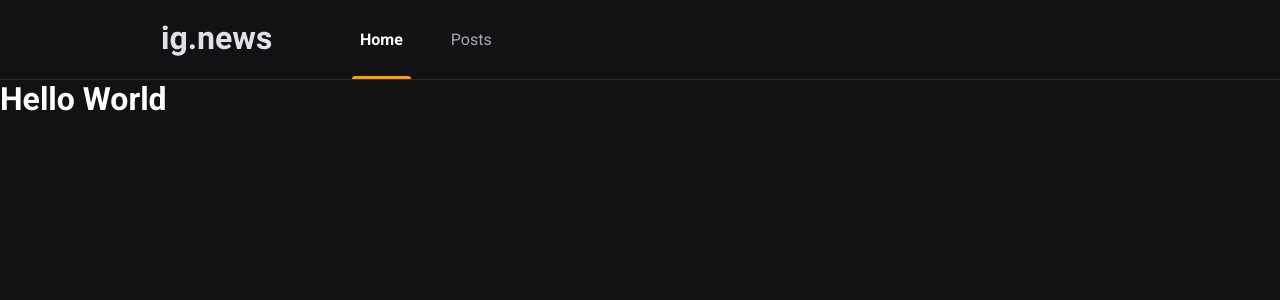
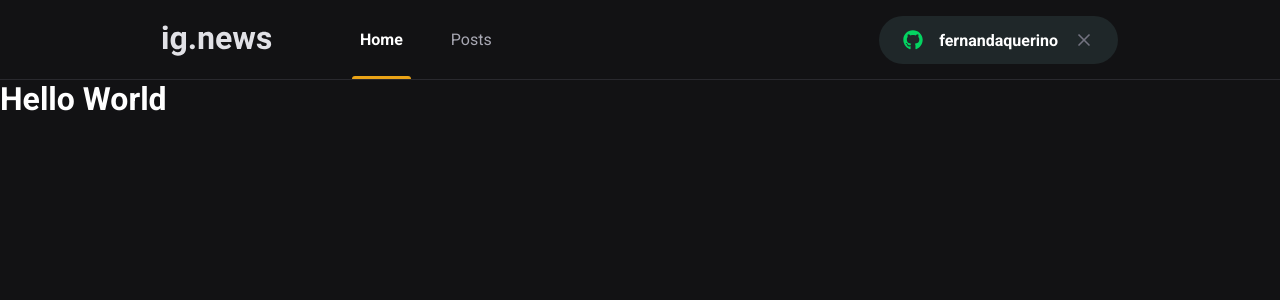
Before and after one commit to fernandaquerino/ignews, a Next.js app: page / in a window 1280 px wide. Shown: the top 300 px of the page. Built offline with nearby package versions, Linux system fonts and the light colour scheme.

Commit message:
feat: layout botao signin

```diff
--- a/package.json
+++ b/package.json
@@ -11,6 +11,7 @@
     "next": "12.0.10",
     "react": "17.0.2",
     "react-dom": "17.0.2",
+    "react-icons": "^4.3.1",
     "sass": "^1.49.7"
   },
   "devDependencies": {
--- a/src/components/Header/index.tsx
+++ b/src/components/Header/index.tsx
@@ -1,3 +1,4 @@
+import { SignInButton } from '../SignInButton';
 import styles from './styles.module.scss';
 
 export function Header() {
@@ -9,6 +10,8 @@
           <a className={styles.active}>Home</a>
           <a>Posts</a>
         </nav>
+
+        <SignInButton />
       </div>
     </header>
   );
--- a/src/components/Header/styles.module.scss
+++ b/src/components/Header/styles.module.scss
@@ -50,4 +50,8 @@
       }
     }
   }
+
+  button {
+    margin-left: auto;
+  }
 }
--- /dev/null
+++ b/src/components/SignInButton/index.tsx
@@ -0,0 +1,27 @@
+import { FaGithub } from 'react-icons/fa';
+import { FiX } from 'react-icons/fi';
+
+import styles from './styles.module.scss';
+
+export function SignInButton() {
+  const isUserLoggedIn = true;
+
+  return isUserLoggedIn ? (
+    <button
+      type="button"
+      className={styles.signInButton}
+    >
+      <FaGithub color="#04d361" />
+      fernandaquerino
+      <FiX color="#737380" className={styles.closeIcon} />
+    </button>
+  ) : (
+    <button
+      type="button"
+      className={styles.signInButton}
+    >
+      <FaGithub color="#eba417" />
+      Sign in with Github
+    </button>
+  );
+}
--- /dev/null
+++ b/src/components/SignInButton/styles.module.scss
@@ -0,0 +1,33 @@
+.signInButton {
+  height: 3rem;
+  border-radius: 3rem;
+  background: var(--gray-850);
+  border: 0;
+  padding: 0 1.5rem;
+
+  display: flex;
+  align-items: center;
+  justify-content: center;
+
+  color: var(--white);
+  font-weight: bold;
+
+  svg {
+    width: 20px;
+    height: 20px;
+
+    &:first-child {
+      margin-right: 1rem;
+    }
+
+    &.closeIcon {
+      margin-left: 1rem;
+    }
+  }
+
+  transition: filter 0.2s;
+
+  &:hover {
+    filter: brightness(0.8);
+  }
+}
--- a/src/styles/global.scss
+++ b/src/styles/global.scss
@@ -10,6 +10,7 @@
   --gray-100: #e1e1e6;
   --gray-300: #a8a8b3;
   --gray-800: #29292e;
+  --gray-850: #1f2729;
   --gray-900: #121214;
 
   --cyan-500: #61dafb;
```
Also changed, not shown: 1 other file (tests, documents, lock files or other folders).
